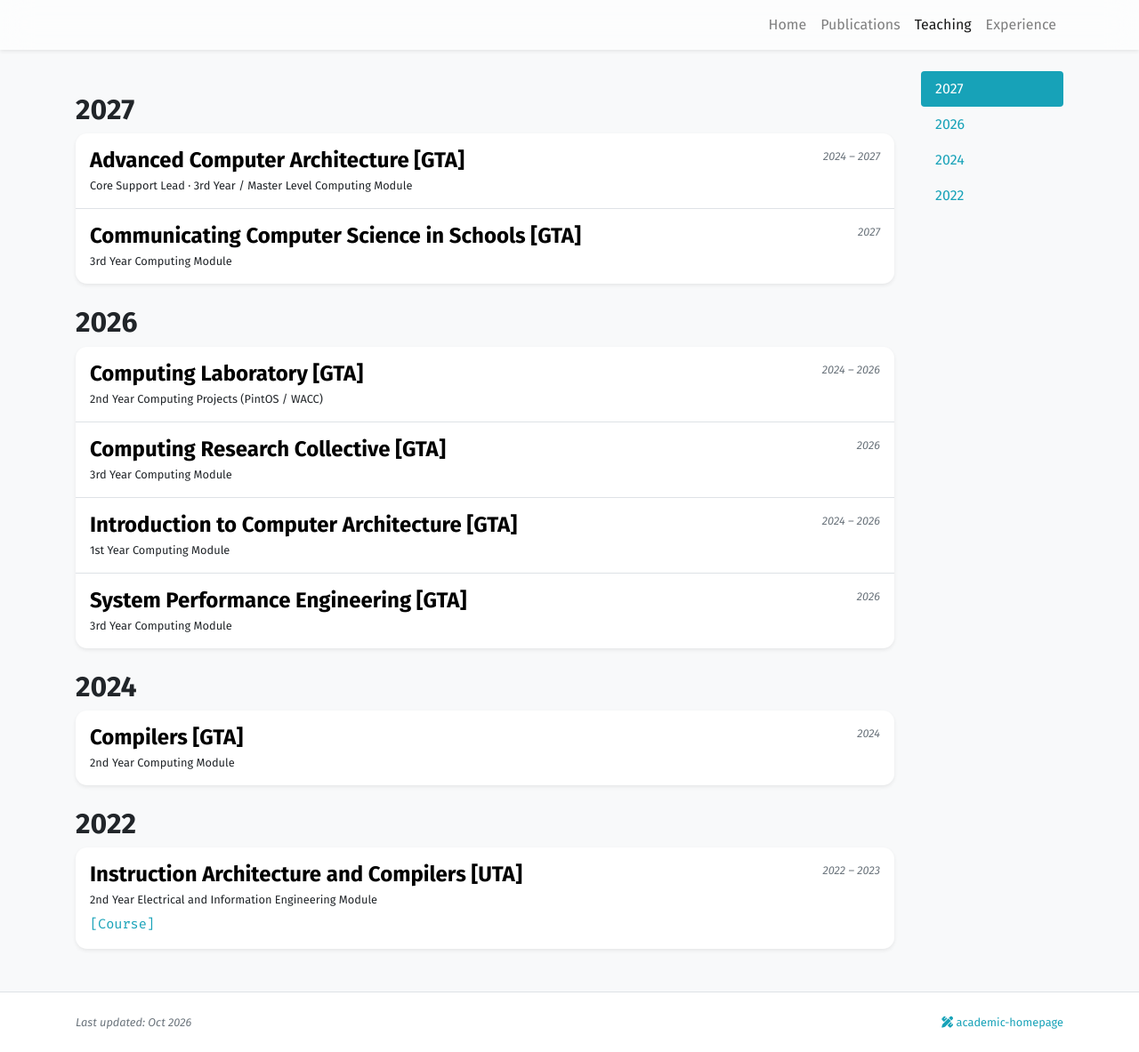
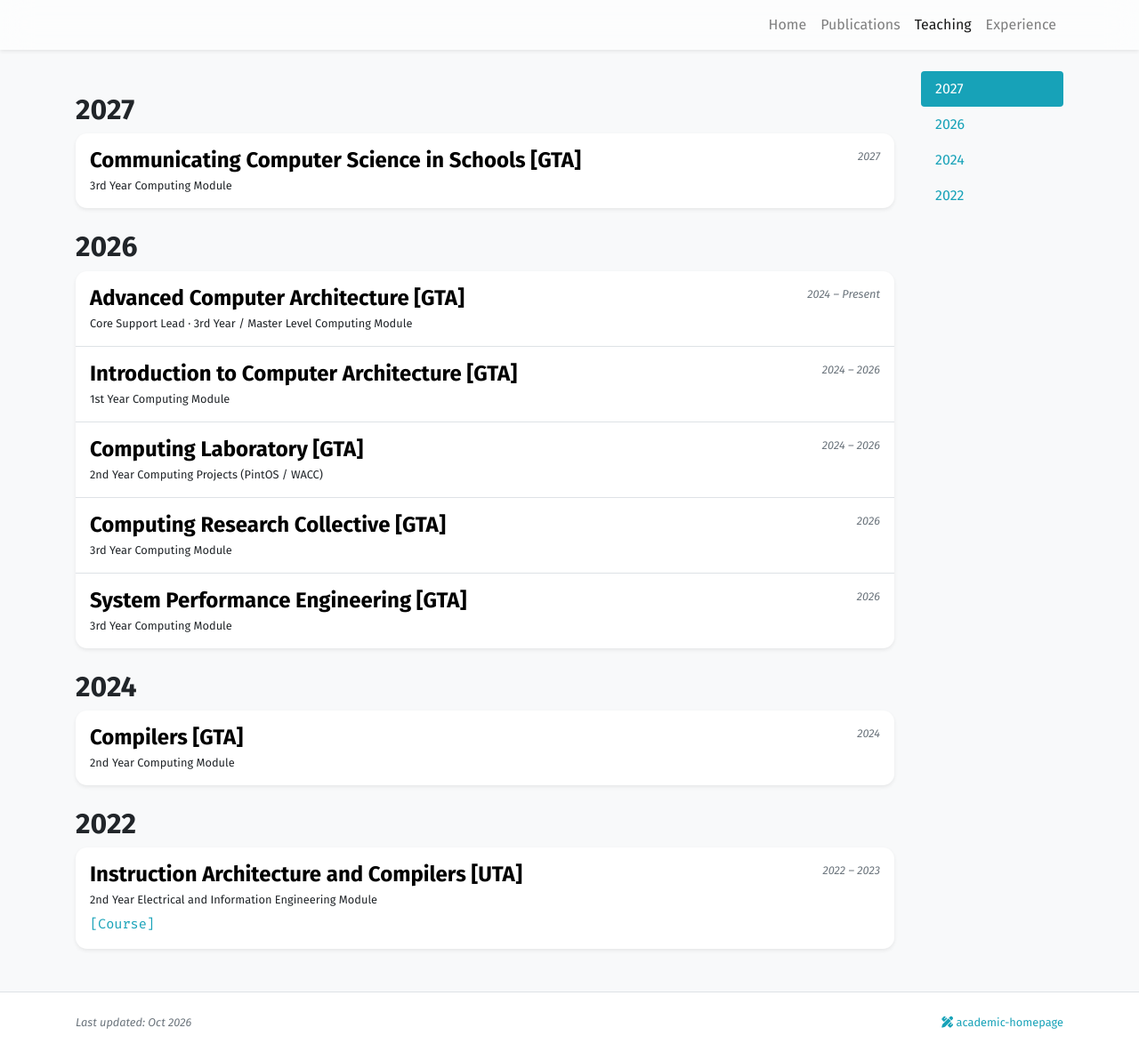
Before and after one commit to jw38176/jw38176.github.io, a Jekyll site: the page built from teaching.html, in a window 1280 px wide and 1183 px high. Shown: the whole window at 89% size. Built offline with Jekyll 4.4.1, drawn with Linux system fonts in a browser that asks for light colours; nearby versions of some CDN libraries; a style sheet for code colours, icons or effects is not loaded.

Commit message:
Update Teaching page

```diff
--- a/_data/teaching.yml
+++ b/_data/teaching.yml
@@ -12,7 +12,7 @@ items:
   org: 3rd Year / Master Level Computing Module
   # logo: /assets/images/badges/logo-imperial.png
   date: 2027-10-04
-  date_label: 2024 – 2027
+  date_label: 2024 – Present
 
 - title: Computing Research Collective
   extra: GTA
@@ -39,7 +39,7 @@ items:
   extra: GTA
   org: 1st Year Computing Module
   # logo: /assets/images/badges/logo-imperial.png
-  date: 2026-10-02
+  date: 2026-11-11
   date_label: 2024 – 2026
 
 - title: Compilers
```
